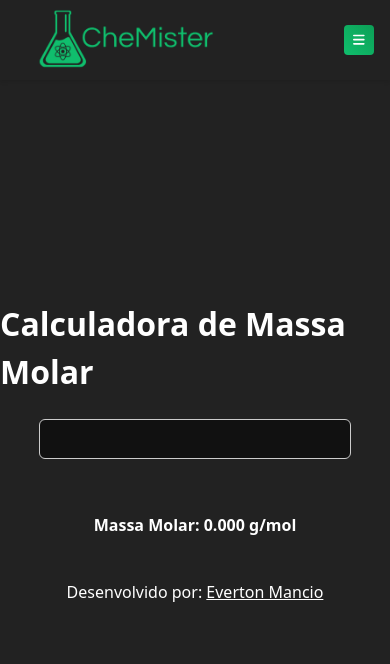
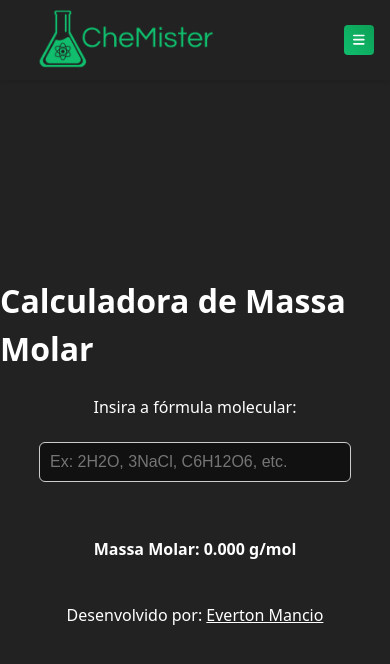
Before and after one commit to Evy8882/CheMister, a React (Vite) app: page /molar-mass-calculator in a window 390 px wide. Shown: the top 664 px of the page. Built offline with nearby package versions, Linux system fonts and the light colour scheme.

Commit message:
Adiciona classe a elemento selecionado. Label e placeholder no input de massa molar

```diff
--- a/src/components/GetSelected.tsx
+++ b/src/components/GetSelected.tsx
@@ -20,7 +20,7 @@ function GetSelected({ selected, color, fntColor }: GetSelectedProps) {
     if (selected) {
       return (
         <>
-        <div className="element" style={{ backgroundColor: color, color: fntColor, gridColumnStart: 4, gridColumnEnd: 6, gridRowStart: 1, gridRowEnd: 3, aspectRatio: "1/1", cursor: "default" }}>
+        <div className="element selected-element" style={{ backgroundColor: color, color: fntColor, gridColumnStart: 4, gridColumnEnd: 6, gridRowStart: 1, gridRowEnd: 3, aspectRatio: "1/1", cursor: "default" }}>
           <div className="atomic-number">{selected.atomicNumber}</div>
             <div className="symbol">{selected.symbol}</div>
             <div className="name">{selected.name}</div>
--- a/src/pages/MolarMassCalc.tsx
+++ b/src/pages/MolarMassCalc.tsx
@@ -97,9 +97,12 @@ function MolarMassCalc() {
     <div className="molar-mass-calc-page">
       <Header />
       <h1>Calculadora de Massa Molar</h1>
+      <label htmlFor="mol-input">Insira a fórmula molecular:</label>
       <input
         type="text"
         className="mol-input"
+        id="mol-input"
+        placeholder="Ex: 2H2O, 3NaCl, C6H12O6, etc."
         value={mol}
         onChange={(e) => {
           setMol(e.target.value);
--- a/src/styles/PeriodicTable.css
+++ b/src/styles/PeriodicTable.css
@@ -19,7 +19,8 @@
   font-size: 0.6em;
   cursor: pointer;
   overflow: hidden;
-  transition: background-color 400ms ease-in-out, box-shadow 200ms ease-in-out, transform 0ms, color 500ms ease-in-out;
+  transition: background-color 400ms ease-in-out, box-shadow 200ms ease-in-out,
+    transform 0ms, color 500ms ease-in-out;
 }
 .element:hover {
   background-color: #f9f9f9;
@@ -50,7 +51,7 @@
     font-size: 0.6em;
     position: relative;
   }
-.atomic-mass {
+  .element:not(.selected-element) .atomic-mass {
     display: none;
     padding: 4px;
   }
@@ -59,9 +60,9 @@
     top: 0;
     left: 0;
     font-size: 0.7em;
-    opacity: .8;
+    opacity: 0.8;
   }
-  .element .name{
+  .element .name {
     font-size: 0.8em;
   }
 }
```
